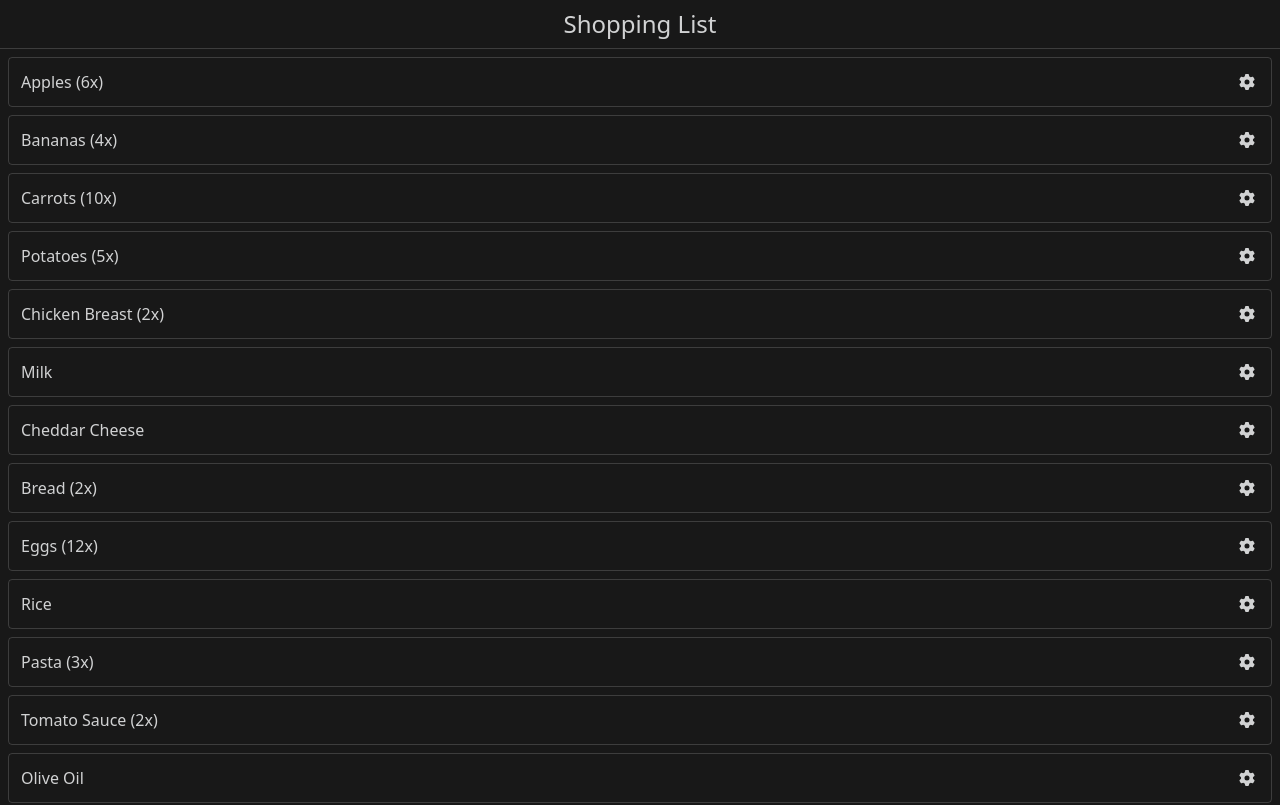
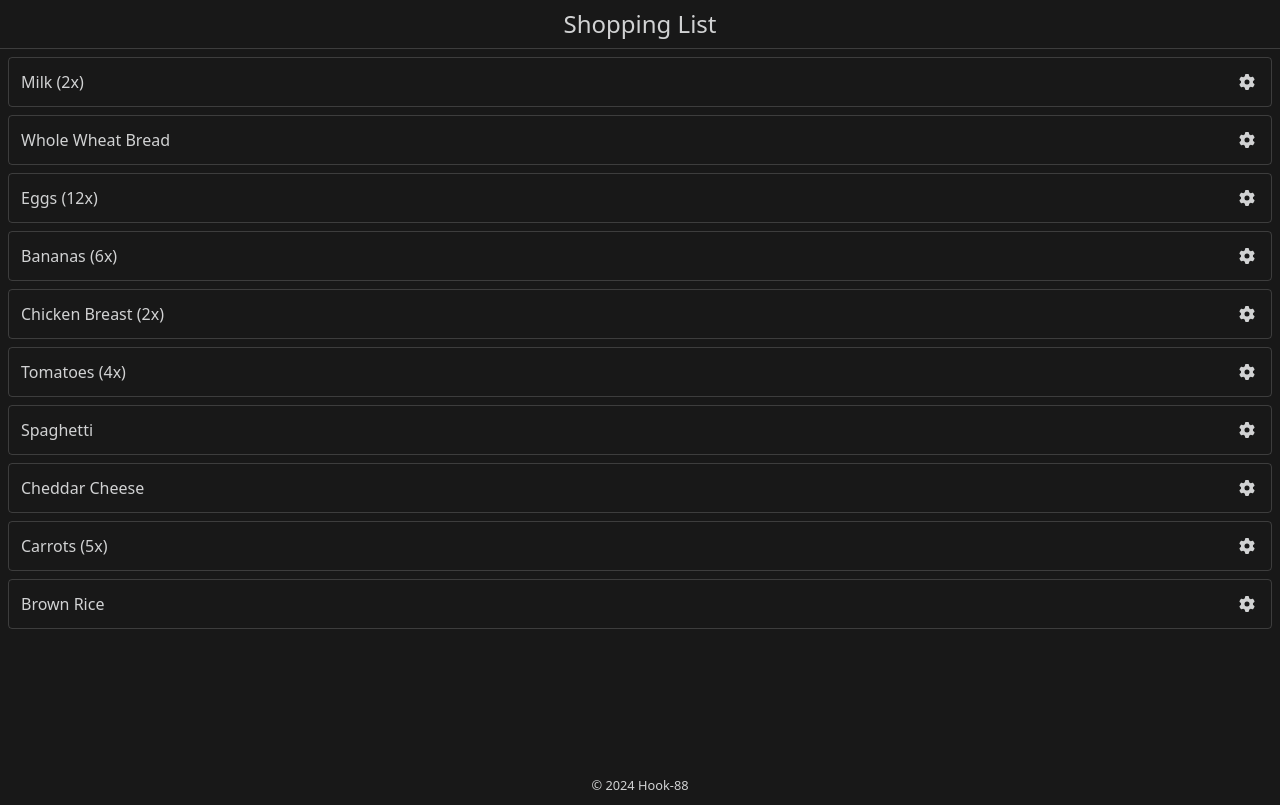
Before and after one commit to Hook-88/shopping-list, a Vue app: page / in a window 1280 px wide. Shown: the top 805 px of the page. Built offline with nearby package versions, Linux system fonts and the light colour scheme; the HTML template or start-up script is replaced by a standard one.

Commit message:
add logic to select items

```diff
--- a/src/components/ShoppingList/ShoppingItem.vue
+++ b/src/components/ShoppingList/ShoppingItem.vue
@@ -1,19 +1,32 @@
 <script setup lang="ts">
 import { FontAwesomeIcon } from '@fortawesome/vue-fontawesome'
 import { faGear } from '@fortawesome/free-solid-svg-icons'
+import { useSelectId } from '@/stores/selectId'
 
-
-defineProps<{
+const props = defineProps<{
   item: {
     name: string
     quantity: number
+    id: string
   }
 }>()
+
+const selecIdStore = useSelectId()
+
+function handleClickItem() {
+  if (selecIdStore.selectedIds.some(selectedId => selectedId === props.item.id)) {
+    selecIdStore.removeId(props.item.id)
+
+    return
+  }
+
+  selecIdStore.addId(props.item.id)
+}
 
 </script>
 
 <template>
-  <div class="flex items-center border border-[#d1d2d3]/20 rounded">
+  <div class="flex items-center border border-[#d1d2d3]/20 rounded" @click="handleClickItem">
     <p class="ml-3">{{ item.name }}</p>
     <span v-if="item.quantity > 1">&nbsp;({{ item.quantity }}x)</span>
     <FontAwesomeIcon :icon="faGear" class="ml-auto p-4" />
--- a/src/data.ts
+++ b/src/data.ts
@@ -2,22 +2,68 @@ interface ShoppingItem {
   name: string
   quantity: number
   label: string
+  id: string
 }
 
 export const SHOPPINGLIST: ShoppingItem[] = [
-  { name: 'Apples', quantity: 6, label: 'Fruits' },
-  { name: 'Bananas', quantity: 4, label: 'Fruits' },
-  { name: 'Carrots', quantity: 10, label: 'Vegetables' },
-  { name: 'Potatoes', quantity: 5, label: 'Vegetables' },
-  { name: 'Chicken Breast', quantity: 2, label: 'Meat' },
-  { name: 'Milk', quantity: 1, label: 'Dairy' },
-  { name: 'Cheddar Cheese', quantity: 1, label: 'Dairy' },
-  { name: 'Bread', quantity: 2, label: 'Bakery' },
-  { name: 'Eggs', quantity: 12, label: 'Dairy' },
-  { name: 'Rice', quantity: 1, label: 'Grains' },
-  { name: 'Pasta', quantity: 3, label: 'Grains' },
-  { name: 'Tomato Sauce', quantity: 2, label: 'Pantry' },
-  { name: 'Olive Oil', quantity: 1, label: 'Pantry' },
-  { name: 'Coffee', quantity: 1, label: 'Beverages' },
-  { name: 'Orange Juice', quantity: 1, label: 'Beverages' },
+  {
+    id: 'milk-001',
+    name: 'Milk',
+    quantity: 2,
+    label: 'Dairy',
+  },
+  {
+    id: 'bread-001',
+    name: 'Whole Wheat Bread',
+    quantity: 1,
+    label: 'Bakery',
+  },
+  {
+    id: 'eggs-001',
+    name: 'Eggs',
+    quantity: 12,
+    label: 'Dairy',
+  },
+  {
+    id: 'banana-001',
+    name: 'Bananas',
+    quantity: 6,
+    label: 'Produce',
+  },
+  {
+    id: 'chicken-001',
+    name: 'Chicken Breast',
+    quantity: 2,
+    label: 'Meat',
+  },
+  {
+    id: 'tomato-001',
+    name: 'Tomatoes',
+    quantity: 4,
+    label: 'Produce',
+  },
+  {
+    id: 'pasta-001',
+    name: 'Spaghetti',
+    quantity: 1,
+    label: 'Pantry',
+  },
+  {
+    id: 'cheese-001',
+    name: 'Cheddar Cheese',
+    quantity: 1,
+    label: 'Dairy',
+  },
+  {
+    id: 'carrots-001',
+    name: 'Carrots',
+    quantity: 5,
+    label: 'Produce',
+  },
+  {
+    id: 'rice-001',
+    name: 'Brown Rice',
+    quantity: 1,
+    label: 'Pantry',
+  },
 ]
--- /dev/null
+++ b/src/stores/selectId.ts
@@ -0,0 +1,24 @@
+import { defineStore } from 'pinia'
+import { ref } from 'vue'
+
+export const useSelectId = defineStore('select-id', () => {
+  const selectedIds = ref<string[]>([])
+
+  function addId(id: string) {
+    selectedIds.value = [id, ...selectedIds.value]
+  }
+
+  function removeId(id: string) {
+    if (selectedIds.value.length === 0) {
+      throw new Error("There's no id to remove...")
+    }
+
+    selectedIds.value = selectedIds.value.filter((selectedId) => selectedId !== id)
+  }
+
+  return {
+    selectedIds,
+    addId,
+    removeId,
+  }
+})
```
